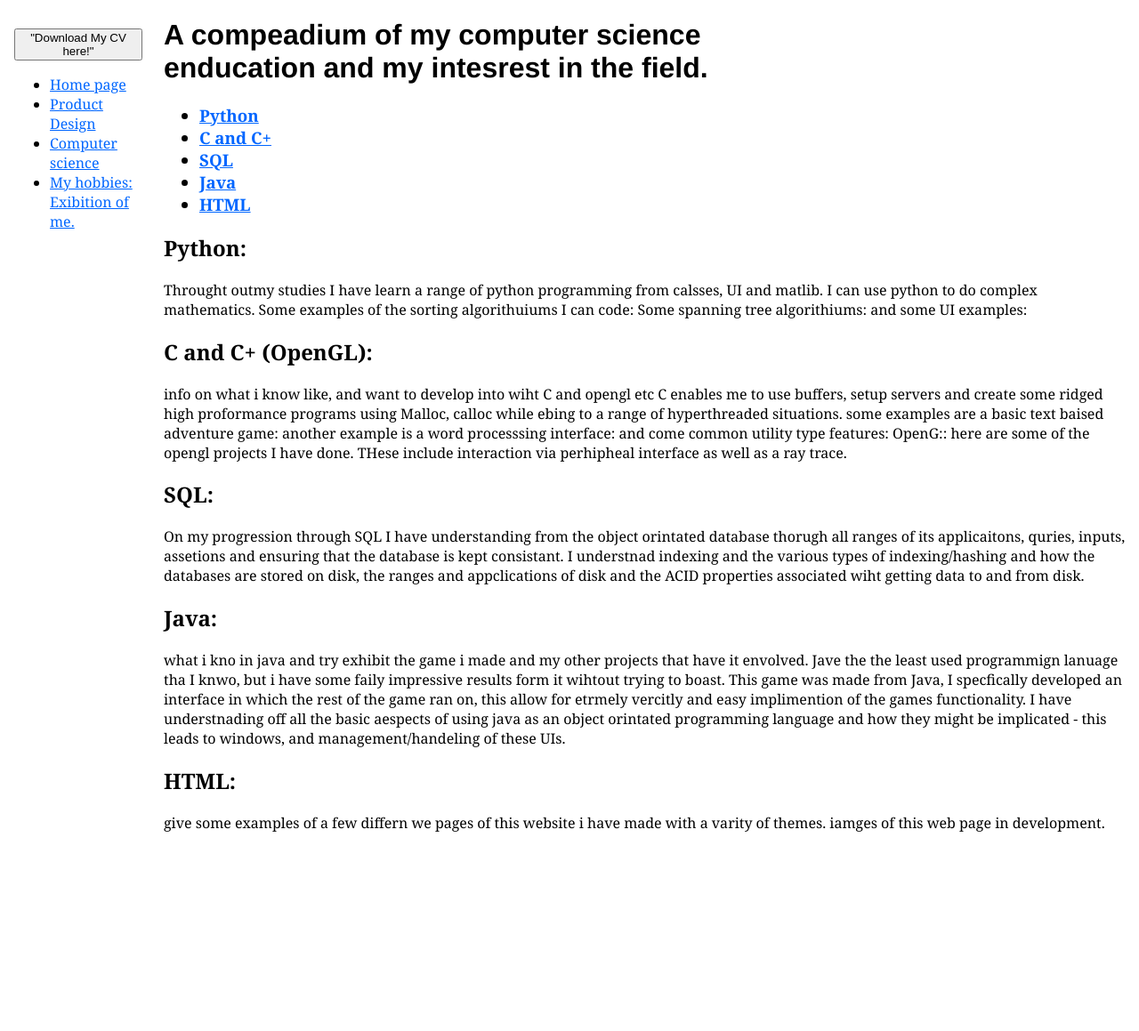
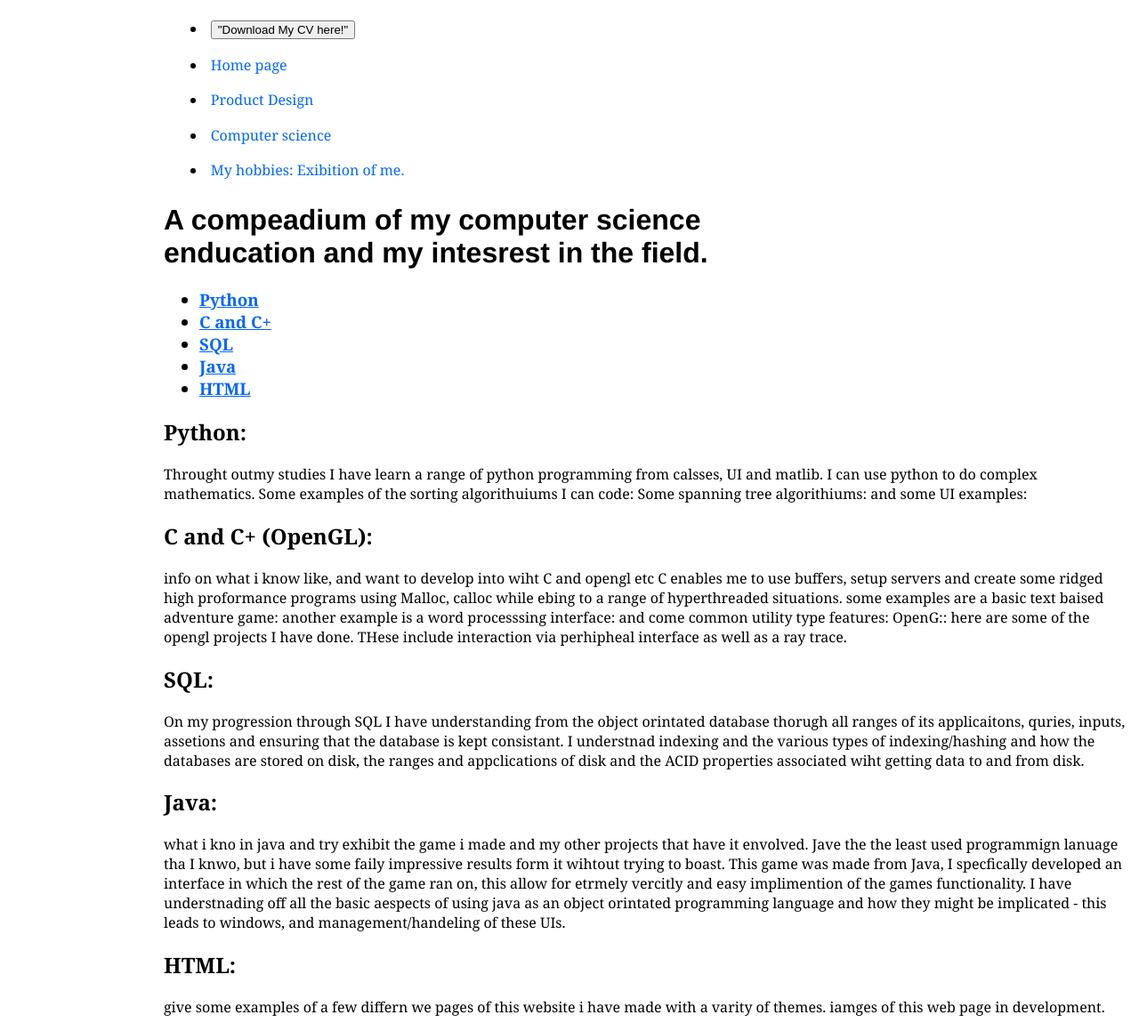
Before and after one commit to TheTriangleTrippa/Portfolio, a Jekyll site: the page built from CompSci.html, in a window 1280 px wide. Shown: the whole page at 89% size. Built offline with Jekyll 4.4.1, drawn with Linux system fonts in a browser that asks for light colours; before the commit the page ends 952 px from its top, so only the background shows below that.

Commit message:
Update CompSci_pg.html

```diff
--- a/_includes/CompSci_pg.html
+++ b/_includes/CompSci_pg.html
@@ -8,13 +8,15 @@
  <body>
     <!-- content navigation -->
 
-   <div class="navbar">
-     <!--<form action="https://thetriangletrippa.github.io/Portfolio/Liam_K_May_CV_2021.pdf" method="get" target="_blank" >-->
+
+
+   <ul class="navbar">
+     <li><a><!--<form action="https://thetriangletrippa.github.io/Portfolio/Liam_K_May_CV_2021.pdf" method="get" target="_blank" >-->
         <form action="https://thetriangletrippa.github.io/Portfolio/dwnld_test.txt" method="get" target="_blank" >
           <button class="downloader" style="vertical-align:middle"><span>"Download My CV here!"</span>
           </button>
         </form>
-   <ul >
+       </a>
     <li><a href="index.html">Home page</a>
     <li><a href="ProdDesign.html">Product Design</a>
     <li><a href="CompSci.html">Computer science</a>
```
